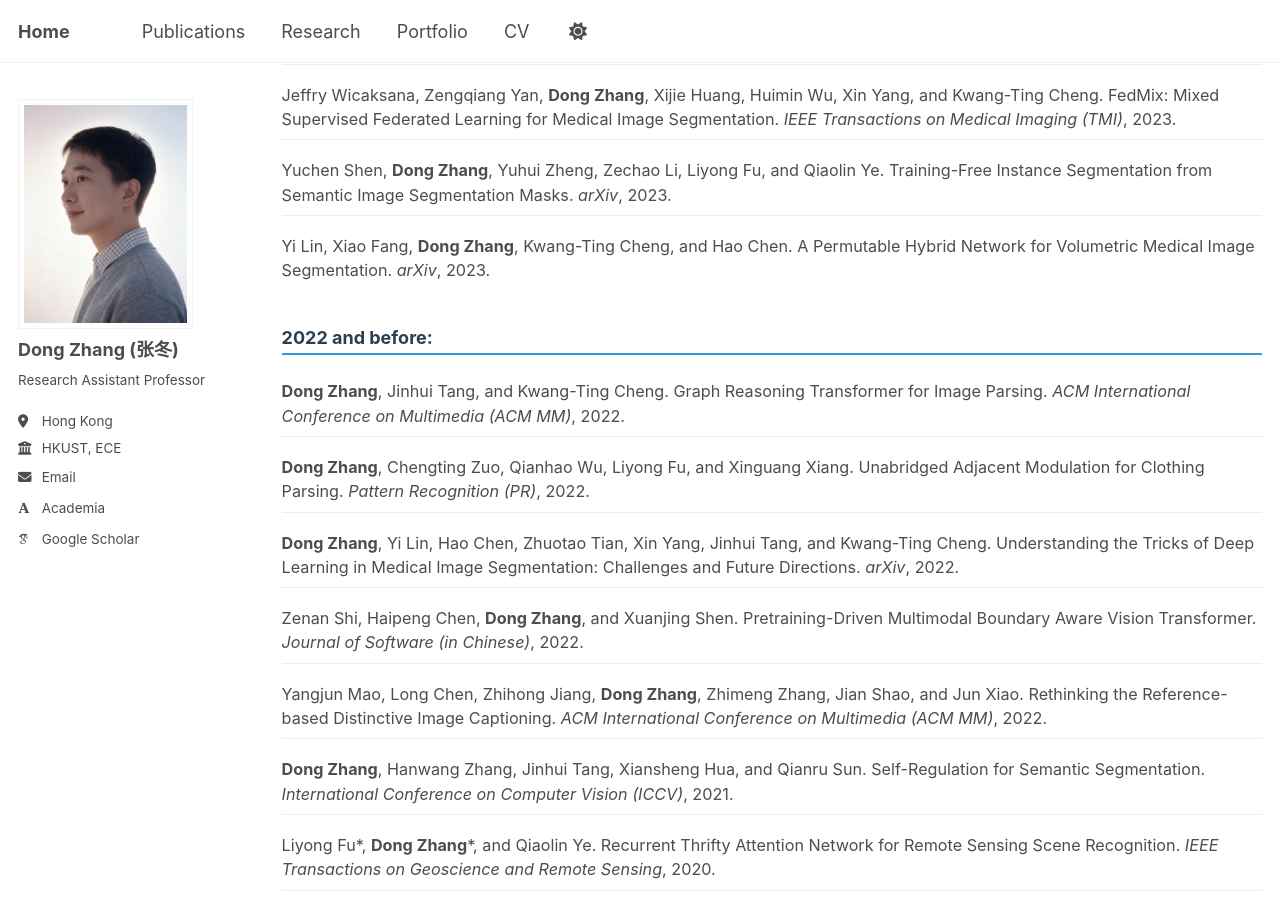
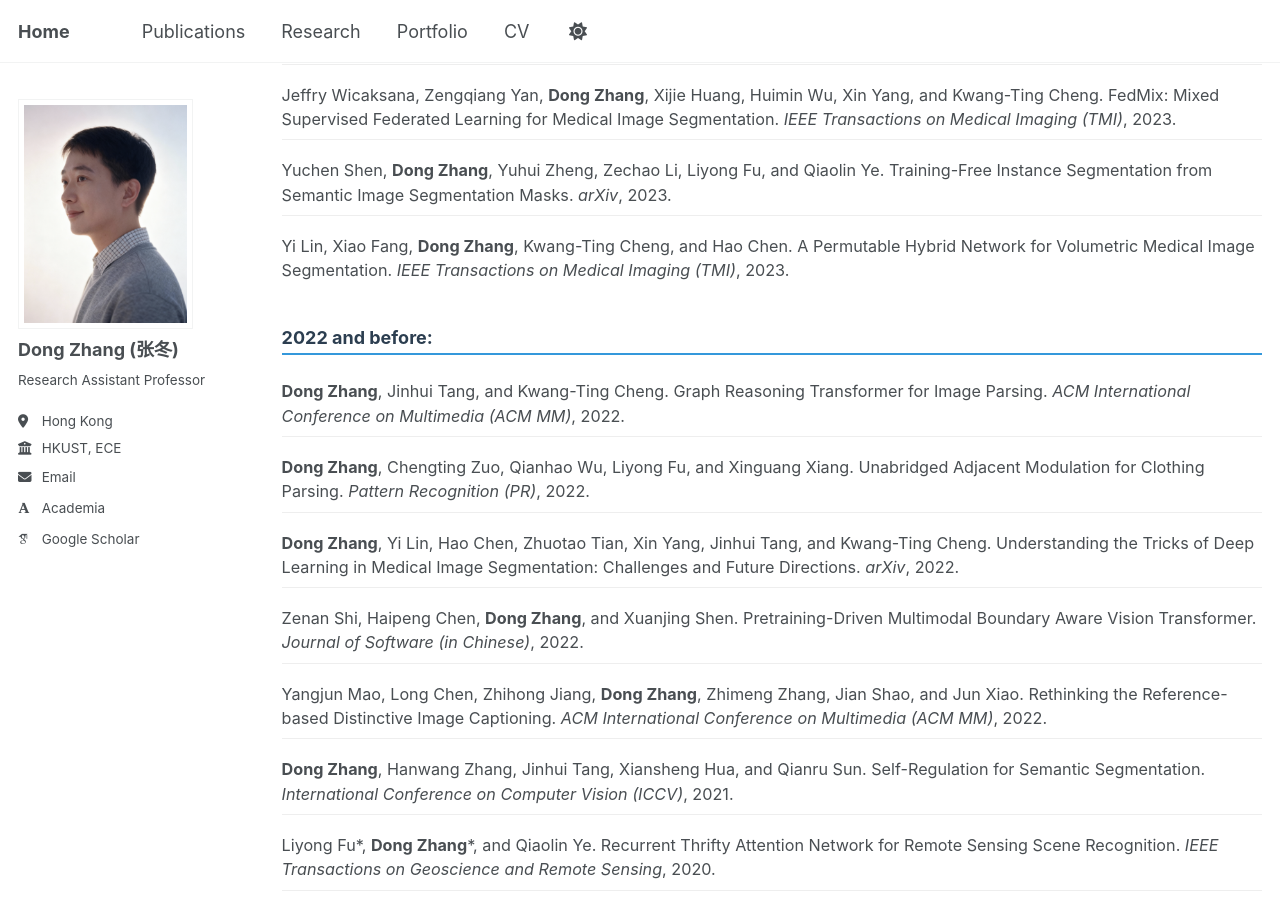
Before and after one commit to dongzhang89/dongzhang89.github.io, a Jekyll site: the page built from _pages/publications.html, in a window 1280 px wide and 900 px high, scrolled down 3929 px. Built offline with Jekyll 4.4.1, drawn with Linux system fonts in a browser that asks for light colours; some web fonts are replaced; a script that is not in the unit is left out.

Commit message:
Update publications.html

```diff
--- a/_pages/publications.html
+++ b/_pages/publications.html
@@ -225,7 +225,7 @@ author_profile: true
 <li>Fengyun Wang, <strong>Dong Zhang</strong>, Hanwang Zhang, Jinhui Tang, Qianru Sun. Semantic Scene Completion with Cleaner Self. <em>The IEEE/CVF Computer Vision and Pattern Recognition Conference (CVPR)</em>, 2023.</li>
 <li>Jeffry Wicaksana, Zengqiang Yan, <strong>Dong Zhang</strong>, Xijie Huang, Huimin Wu, Xin Yang, and Kwang-Ting Cheng. FedMix: Mixed Supervised Federated Learning for Medical Image Segmentation. <em>IEEE Transactions on Medical Imaging (TMI)</em>, 2023.</li>
 <li>Yuchen Shen, <strong>Dong Zhang</strong>, Yuhui Zheng, Zechao Li, Liyong Fu, and Qiaolin Ye. Training-Free Instance Segmentation from Semantic Image Segmentation Masks. <em>arXiv</em>, 2023.</li>
-<li>Yi Lin, Xiao Fang, <strong>Dong Zhang</strong>, Kwang-Ting Cheng, and Hao Chen. A Permutable Hybrid Network for Volumetric Medical Image Segmentation. <em>arXiv</em>, 2023.</li>
+<li>Yi Lin, Xiao Fang, <strong>Dong Zhang</strong>, Kwang-Ting Cheng, and Hao Chen. A Permutable Hybrid Network for Volumetric Medical Image Segmentation. <em>IEEE Transactions on Medical Imaging (TMI)</em>, 2023.</li>
 </ul>
 </div>
 
```
